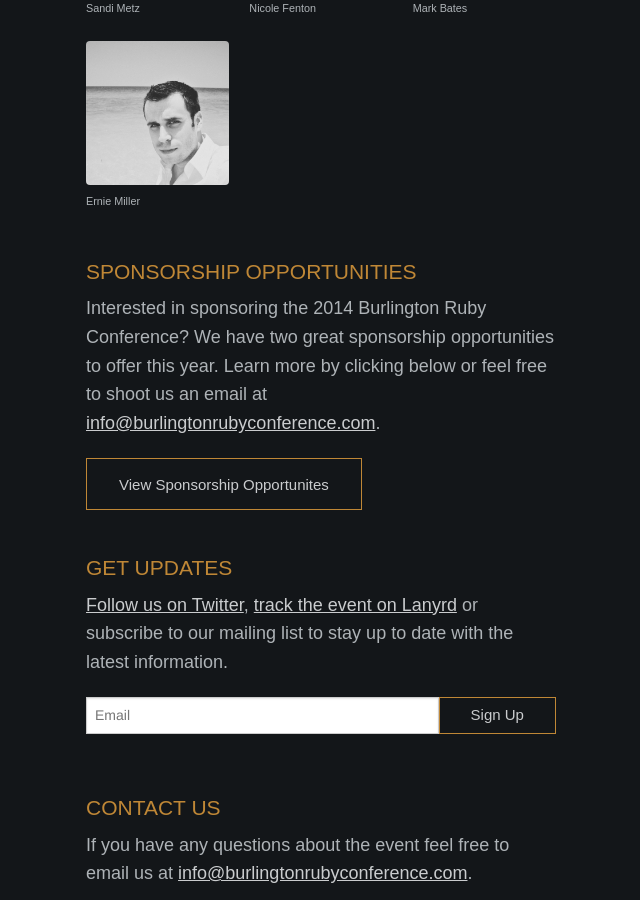
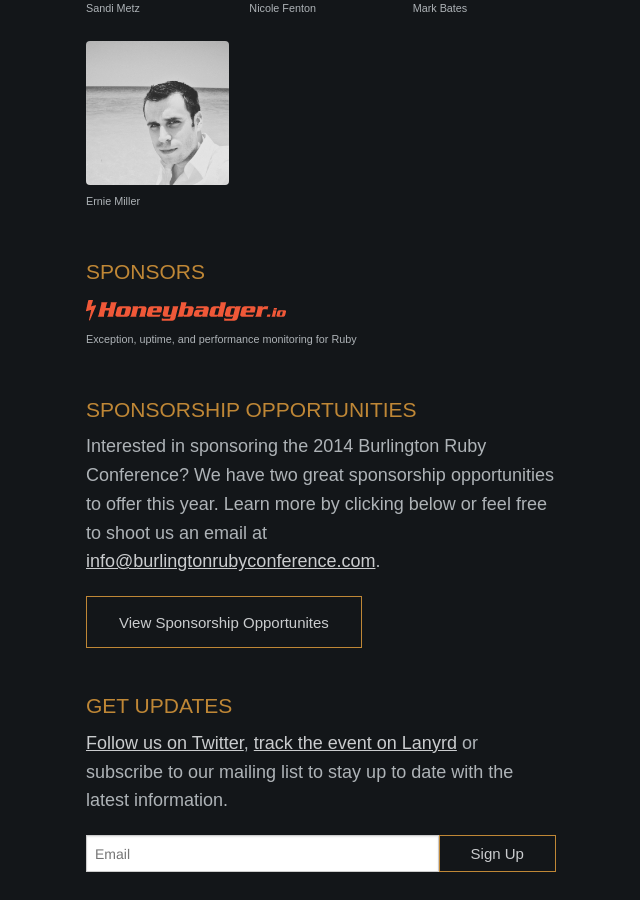
Before and after one commit to burlingtonruby/burlingtonrubyconference2014, a Jekyll site: the page built from index.html, in a window 1280 px wide and 900 px high, scrolled down 795 px. Shown: the whole window, without its empty margins (69-709 px from the left). Built offline with Jekyll 4.4.1, drawn with Linux system fonts in a browser that asks for light colours.

Commit message:
Adds Honeybadger sponsorship

```diff
--- a/index.html
+++ b/index.html
@@ -31,6 +31,21 @@ meta_keywords: burlington, ruby, conference, vermont, rails, ruby on rails
         <li>
           <a href="{{ speaker.url }}"><img src="/images/speakers/{{ speaker.photo }}" alt="{{ speaker.title }}" class="speaker"></a>
           <small>{{ speaker.title }}</small>
+        </li>
+      {% endfor %}
+    </ul>
+  </div>
+</div>
+
+<div class="row section">
+  <div class="small-12 medium-6 columns">
+    <h2>Sponsors</h2>
+
+    <ul class="small-block-grid-1">
+      {% for sponsor in site.categories.stargazer-sponsor %}
+        <li>
+          <a href="{{ sponsor.website }}" target="_blank"><img src="/images/sponsors/{{ sponsor.logo }}" alt="{{ sponsor.title }}" class="sponsor"></a>
+          <br><small>{{ sponsor.title }}</small>
         </li>
       {% endfor %}
     </ul>
```
Also changed, not shown: _posts/sponsors/2014-02-25-honeybadger.md (added, +6 -0 lines), images/sponsors/honeybadger.png (added).
